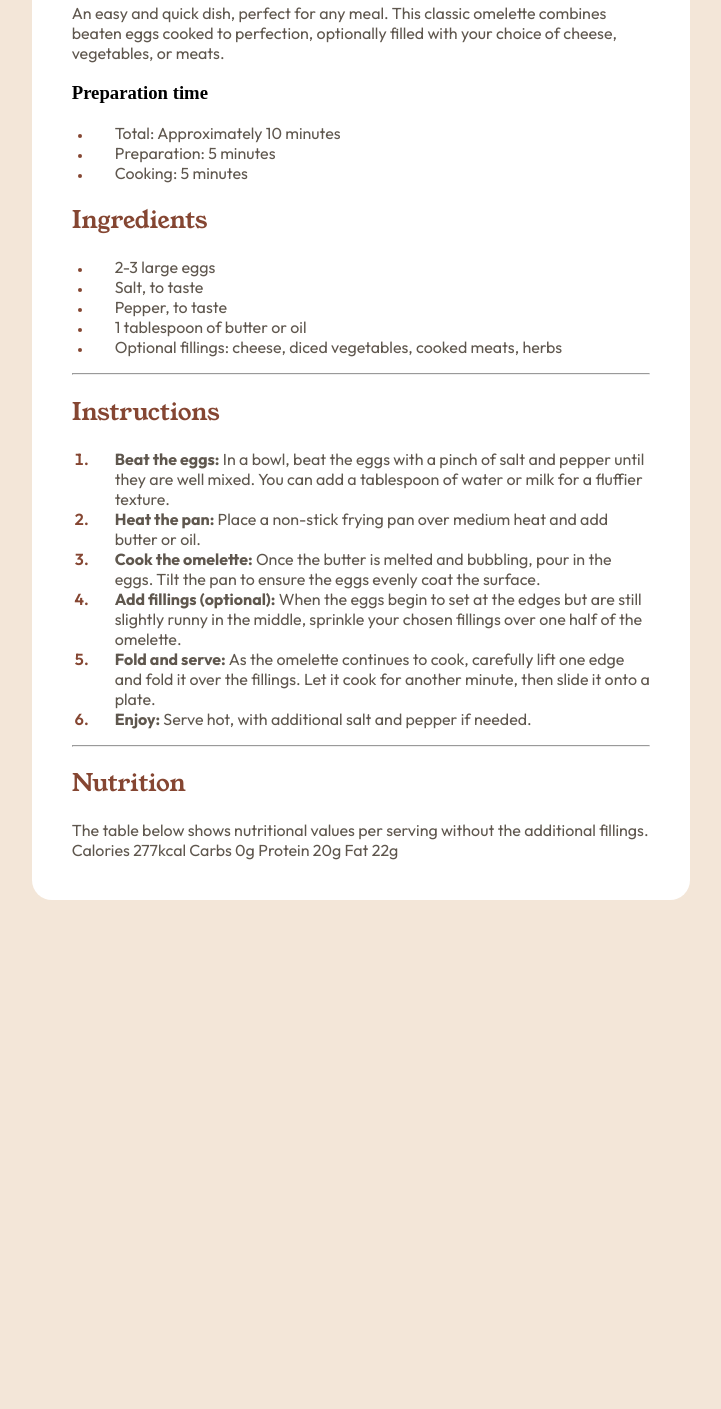
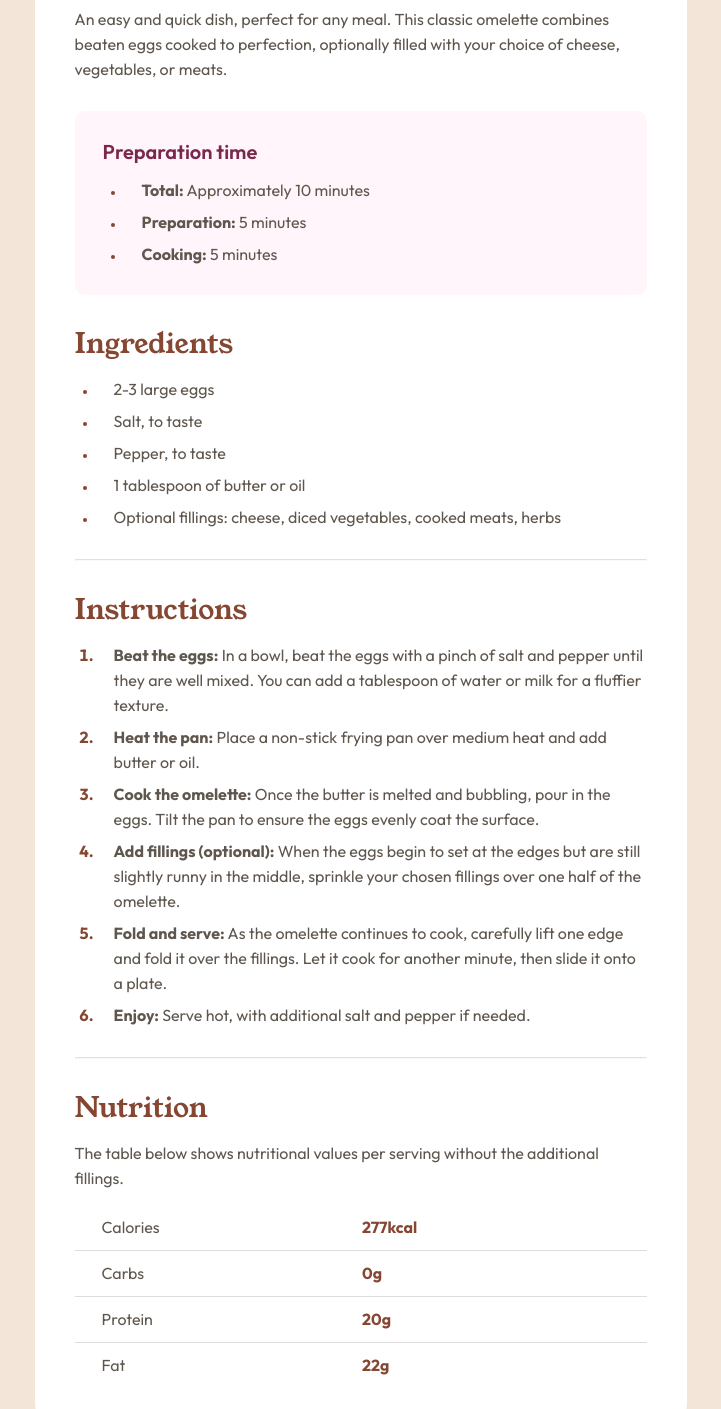
Before and after one commit to jull20/frontmentor, a plain HTML site: page recipe_page/index.html in a window 1280 px wide. Shown: the part 515-1924 px from the top of the page, without its empty margins (279-1000 px from the left). Before the commit the page ends 1537 px from the top, so only its background shows below. Drawn offline with Linux system fonts and the light colour scheme.

Commit message:
start work mobile

```diff
--- a/recipe_page/index.html
+++ b/recipe_page/index.html
@@ -17,38 +17,37 @@
       font-family: "Young Serif";
       src: url(./assets/fonts/young-serif/YoungSerif-Regular.ttf) format("truetype");
     }
+
+
     @media screen and (max-width: 375px){
       main{
         width: 100%;
         height: 100%;
+        gap: 37px 0;
       }
+      h1{
+        margin: 0;
+        padding: 0 32px 0 32px;
+        font-weight: 400;
+        line-height: 35px;
+        font-size: 36px;
       }
-    @media screen and (min-width: 375px){
-      main{
-        width: 51.45%;
-        height: 100%;
-        margin-top: 122px;
-        margin-bottom: 122px;
+
+      span, li, td{
+        padding: 0 32px 0 32px;
+        line-height: 25px;
       }
     }
 
-    body{
-      width: 100vw;
-      /* height: 100vh; */
-      margin: 0;
-      display: flex;
-      justify-content: center;
-      align-items: center;
-      /* box-sizing: border-box; */
-      background-color: hsl(30, 54%, 90%);
-      gap: 24px 0;
 
-    }
+    @media screen and (min-width: 376px) and (max-width: 1440px){
       main{
-      box-sizing: border-box;
+        width: 51%;
+        height: 100%;
+        margin: 122px 0 122px 0;
         padding: 40px;
-      border-radius: 20px;
-      background-color: hsl(0, 0%, 100%);
+        border-radius: 25px;
+        gap: 29px 0;
       }
       img{
         width: 100%;
@@ -56,38 +55,128 @@
         height: auto;
       }
       h1{
-      color: hsl(24, 5%, 18%);
-      font-family: "Young Serif";
+        font-size: 40px;
         font-weight: 400;
+        margin: 0;
+        height: 40px;
       }
       h2{
-      color: hsl(14, 45%, 36%);
-      font-family: "Young Serif";
         font-weight: 400;
+        margin: 0;
+        font-size: 28px;
       }
-    span, li{
-      color: hsl(30, 10%, 34%);
-      font-family: "Outfit";
-      /* font-size: 16px; */
+      h3{
+        margin: 0;
+        font-size: 20px;
+        font-weight: 600;
+      }
+      span, li, td{
+        line-height: 25px;
+      }
+      .pink_zone{
+        padding: 28px;
+        border-radius: 10px;
+      }
+      .header_list{
+        gap: 14px 0;
+      }
+
+      .row{
+        gap: 0 36px;
+        padding-left: 34px;
       }
       .list{
-      padding-left: 20px;
+        padding-left: 22px;
+        margin: 0;
       }
       .list li{
-      padding-left: 23px;
+        padding-left: 17px;
       }
-    .list li::marker {
-      color: hsl(14, 45%, 36%);
-      font-weight: 600;
+      .list li:not(:last-child){
+        margin-bottom: 7px;
+      }
+      .list li::marker, .brown_bold{
+        font-weight: 700;
       }
       ul.list li::marker {
         font-size: 10.5px;
       }
       hr{
-      /* background-color: hsl(30, 10%, 34%); */
-      /* background: red;
-      height: 10px; */
+        margin: 0;
+        border-radius: 10px;
       }
+      td{
+        width: 50%;
+      }
+      .nutrition_name{
+        padding: 10px 0 10px 27px;
+      }
+      table{
+        width: 100%;
+      }
+    }
+
+    body{
+      width: 100vw;
+      margin: 0;
+      display: flex;
+      justify-content: center;
+      align-items: center;
+      background-color: hsl(30, 54%, 90%);
+    }
+    main{
+      box-sizing: border-box;
+      background-color: hsl(0, 0%, 100%);
+      display: flex;
+      flex-direction: column;
+    }
+    h1{
+      color: hsl(24, 5%, 18%);
+      font-family: "Young Serif";
+    }
+    h2{
+      color: hsl(14, 45%, 36%);
+      font-family: "Young Serif";
+    }
+    h3{
+      color: hsl(332, 51%, 32%);
+      font-family: "Outfit";
+    }
+    span, li, td{
+      color: hsl(30, 10%, 34%);
+      font-family: "Outfit";
+    }
+    .pink_zone{
+      background-color: hsl(330, 100%, 98%);
+    }
+    .header_list{
+      display: flex;
+      flex-direction: column;
+    }
+    .row{
+      display: flex;
+      flex-direction: row;
+      justify-content: start;
+    }
+    .list li::marker, .brown_bold{
+      color: hsl(14, 45%, 36%);
+      font-family: "Outfit";
+    }
+    hr{
+      background-color: hsla(30, 10%, 34%);
+      opacity: 30%;
+    }
+    tr:not(:last-child){
+      border-bottom: 1px solid hsla(30, 10%, 34%, 0.2);
+    }
+    .nutrition_name{
+      box-sizing: border-box;
+    }
+    table{
+      border-collapse: collapse;
+    }
+
+
   </style>
 </head>
 <body>
@@ -100,15 +189,16 @@
       to perfection, optionally filled with your choice of cheese, vegetables, or meats.
     </span>
 
-    <div class="pink_zone">
+    <div class="header_list pink_zone">
       <h3>Preparation time</h3>
       <ul class="list">
-        <li>Total: Approximately 10 minutes</li>
-        <li>Preparation: 5 minutes</li>
-        <li>Cooking: 5 minutes</li>
+        <li><b>Total:</b> Approximately 10 minutes</li>
+        <li><b>Preparation:</b> 5 minutes</li>
+        <li><b>Cooking:</b> 5 minutes</li>
       </ul>
     </div>
 
+    <div class="header_list">
       <h2>Ingredients</h2>
       <ul class="list">
         <li>2-3 large eggs</li>
@@ -117,9 +207,11 @@
         <li>1 tablespoon of butter or oil</li>
         <li>Optional fillings: cheese, diced vegetables, cooked meats, herbs</li>
       </ul>
+    </div>
 
     <hr>
 
+    <div class="header_list">
       <h2>Instructions</h2>
       <ol class="list">
         <li><b>Beat the eggs:</b> In a bowl, beat the eggs with a pinch of salt and pepper until they are well mixed.
@@ -138,17 +230,33 @@
 
         <li><b>Enjoy:</b> Serve hot, with additional salt and pepper if needed.</li>
       </ol>
+    </div>
 
     <hr>
 
+    <div class="header_list">
       <h2>Nutrition</h2>
       <span>The table below shows nutritional values per serving without the additional fillings.</span>
-    <span>
-      Calories 277kcal
-      Carbs 0g
-      Protein 20g
-      Fat 22g
-    </span>
+      <table>
+        <tr>
+          <td class="nutrition_name">Calories</td>
+          <td class="brown_bold">277kcal</td>
+        </tr>
+        <tr>
+          <td class="nutrition_name">Carbs</td>
+          <td class="brown_bold">0g</td>
+        </tr>
+        <tr>
+          <td class="nutrition_name">Protein</td>
+          <td class="brown_bold">20g</td>
+        </tr>
+        <tr>
+          <td class="nutrition_name">Fat</td>
+          <td class="brown_bold">22g</td>
+        </tr>
+      </table>
+    </div>
+
   </main>
 
 </body>
```
Lines whose indentation alone changed are shown as unchanged.
